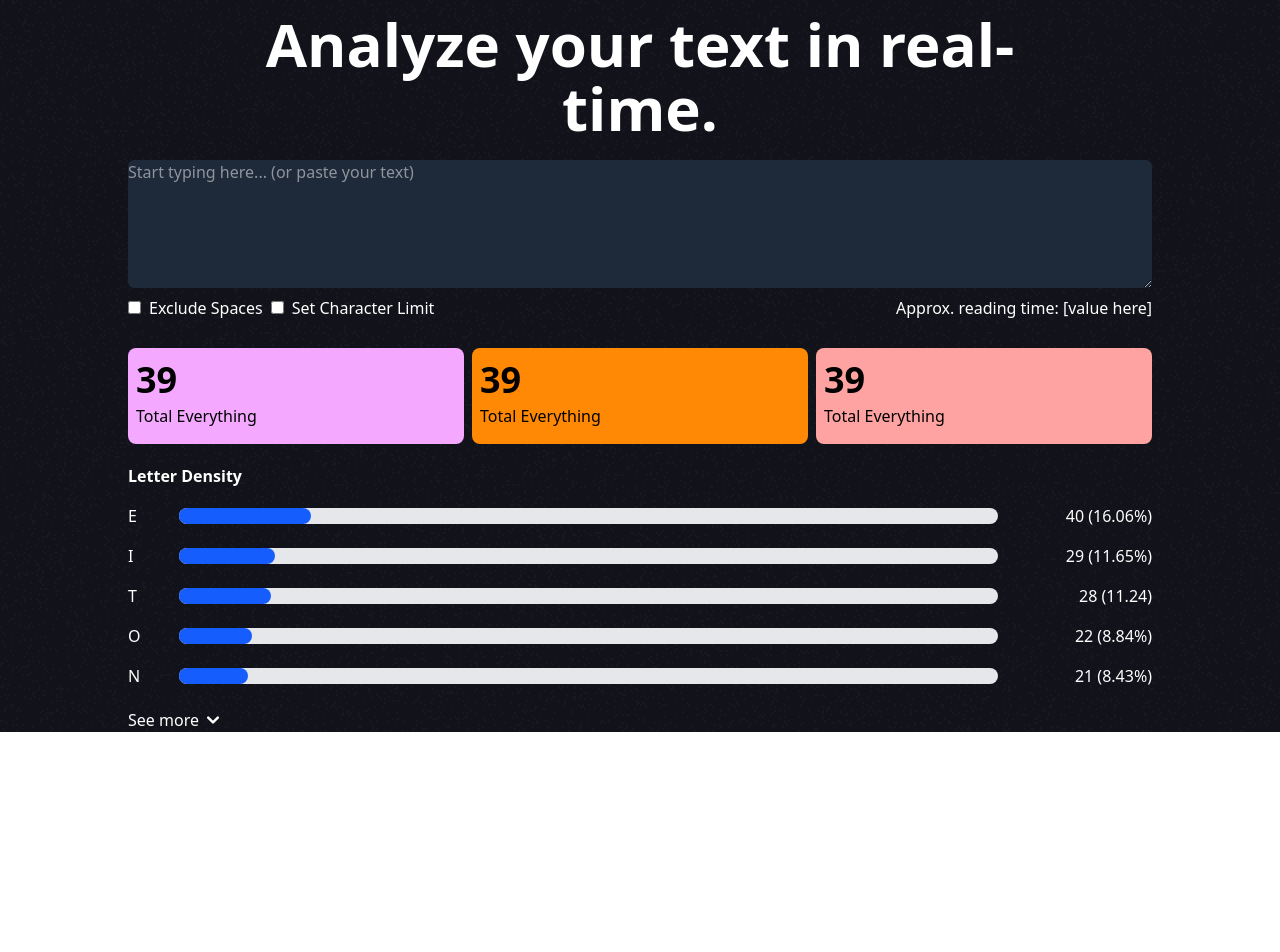
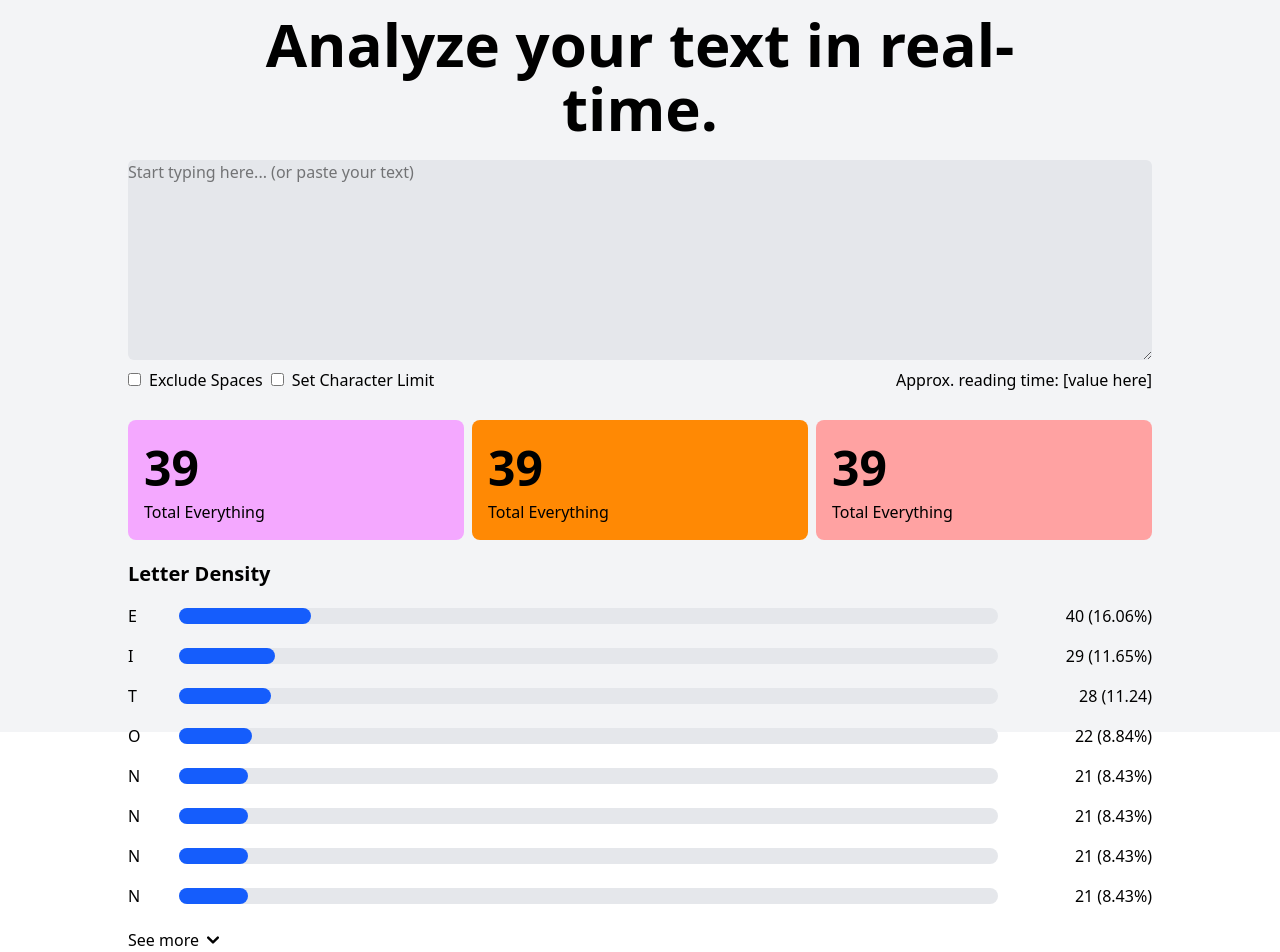
Before and after one commit to WTrygar/character-counter, a Vue app: page / in a window 1280 px wide. Shown: the part 68-1020 px from the top of the page. Before the commit the page ends 800 px from the top, so only its background shows below. Built offline with nearby package versions, Linux system fonts and the light colour scheme.

Commit message:
feat: light mode style and dark mode boilerplate + minor styling fixes

```diff
--- a/index.html
+++ b/index.html
@@ -1,5 +1,5 @@
 <!doctype html>
-<html lang="">
+<html lang="en" class="">
   <head>
     <meta charset="UTF-8" />
     <link rel="icon" href="/favicon.ico" />
--- a/src/App.vue
+++ b/src/App.vue
@@ -14,18 +14,18 @@ const charCount = computed(() => {
 
 <template>
   <div
-    class="flex flex-col content-center px-[3%] sm:px-[3%] md:px-[10%] bg-[url(/src/assets/images/bg-dark-theme.png)] h-screen text-white"
+    class="min-h-auto relative flex flex-col content-center px-[3%] sm:px-[3%] md:px-[10%] bg-gray-100 dark:bg-gray-900 h-screen text-black dark:text-white"
   >
     <Navbar />
     <h2
-      class="text-center leading-16 sm:mx-5 md:mx-30 text-3xl sm:text-5xl md:text-6xl font-bold m-5"
+      class="text-center sm:leading-16 sm:mx-5 md:mx-30 text-4xl sm:text-5xl md:text-6xl font-bold m-10 sm:m-5"
     >
       Analyze your text in real-time.
     </h2>
 
     <TextArea :message="message" />
     <div
-      class="flex flex-col sm:flex-row sm:justify-stretch sm:w-full h-60 sm:h-30 gap-2 text-black my-5"
+      class="flex flex-col sm:flex-row sm:justify-stretch sm:w-full sm:h-30 gap-2 text-black my-5"
     >
       <CounterBox class="bg-fuchsia-300 sm:w-1/3" />
       <CounterBox class="bg-orange-400 sm:w-1/3" />
--- a/src/components/CounterBox.vue
+++ b/src/components/CounterBox.vue
@@ -1,7 +1,7 @@
 <template>
   <div class="rounded-lg">
-    <div class="p-2">
-      <p class="text-lg font-bold md:text-4xl py-1">39</p>
+    <div class="p-4">
+      <p class="font-bold text-4xl sm:text-5xl py-2">39</p>
       <p class="">Total Everything</p>
     </div>
   </div>
--- a/src/components/LetterDensity.vue
+++ b/src/components/LetterDensity.vue
@@ -1,6 +1,6 @@
 <template>
   <div>
-    <h3 class="font-semibold">Letter Density</h3>
+    <h3 class="font-semibold text-xl">Letter Density</h3>
     <div class="flex flex-row justify-between items-center mt-4">
       <div class="w-1/20">
         <h4>E</h4>
@@ -56,6 +56,39 @@
         <p>21 (8.43%)</p>
       </div>
     </div>
+    <div class="flex flex-row justify-between items-center mt-4">
+      <div class="w-1/20">
+        <h4>N</h4>
+      </div>
+      <div class="w-7/10 sm:w-8/10 h-4 bg-gray-200 rounded-full dark:bg-gray-800">
+        <div class="h-4 bg-blue-600 rounded-full dark:bg-fuchsia-300" style="width: 8.43%"></div>
+      </div>
+      <div class="w-4/20 sm:w-3/20 text-right">
+        <p>21 (8.43%)</p>
+      </div>
+    </div>
+    <div class="flex flex-row justify-between items-center mt-4">
+      <div class="w-1/20">
+        <h4>N</h4>
+      </div>
+      <div class="w-7/10 sm:w-8/10 h-4 bg-gray-200 rounded-full dark:bg-gray-800">
+        <div class="h-4 bg-blue-600 rounded-full dark:bg-fuchsia-300" style="width: 8.43%"></div>
+      </div>
+      <div class="w-4/20 sm:w-3/20 text-right">
+        <p>21 (8.43%)</p>
+      </div>
+    </div>
+    <div class="flex flex-row justify-between items-center mt-4">
+      <div class="w-1/20">
+        <h4>N</h4>
+      </div>
+      <div class="w-7/10 sm:w-8/10 h-4 bg-gray-200 rounded-full dark:bg-gray-800">
+        <div class="h-4 bg-blue-600 rounded-full dark:bg-fuchsia-300" style="width: 8.43%"></div>
+      </div>
+      <div class="w-4/20 sm:w-3/20 text-right">
+        <p>21 (8.43%)</p>
+      </div>
+    </div>
   </div>
   <button class="flex flex-row items-center pt-5">
     <span>See more</span>
--- a/src/components/Navbar.vue
+++ b/src/components/Navbar.vue
@@ -1,10 +1,10 @@
 <template>
   <div class="flex flex-row justify-between py-2.5">
     <div>
-      <img src="/src/assets/images/logo-dark-theme.svg" alt="Logo" />
+      <img src="/src/assets/images/logo-light-theme.svg" alt="Logo" />
     </div>
-    <a class="bg-gray-800 w-8 h-8 flex p-2 rounded-lg content-center">
-      <img src="/src/assets/images/icon-sun.svg" alt="" />
+    <a class="bg-gray-200 w-8 h-8 flex p-2 rounded-lg content-center">
+      <img src="/src/assets/images/icon-moon.svg" alt="" />
     </a>
   </div>
 </template>
--- a/src/components/TextArea.vue
+++ b/src/components/TextArea.vue
@@ -12,20 +12,20 @@ const props = defineProps({
   <textarea
     ref="message"
     placeholder="Start typing here... (or paste your text)"
-    class="bg-gray-800 text-white h-40 resize-y rounded-md"
+    class="bg-gray-200 dark:bg-gray-800 text-black dark:text-white min-h-50 resize-y rounded-md"
   ></textarea>
-  <div class="flex flex-col md:flex-row md:my-2 justify-between text-white">
-    <div class="flex flex-col md:flex-row md:gap-2">
+  <div class="flex flex-col sm:flex-row my-2 justify-between text-white">
+    <div class="flex flex-col sm:flex-row sm:gap-2">
       <div>
         <input type="checkbox" id="one" value="One" />
-        <label class="ms-2" for="one">Exclude Spaces</label>
+        <label class="ms-2 text-black dark:text-white" for="one">Exclude Spaces</label>
       </div>
 
       <div>
         <input type="checkbox" id="two" value="Two" />
-        <label class="ms-2" for="two">Set Character Limit</label>
+        <label class="ms-2 text-black dark:text-white" for="two">Set Character Limit</label>
       </div>
     </div>
-    <p>Approx. reading time: [value here]</p>
+    <p class="ms-2 text-black dark:text-white">Approx. reading time: [value here]</p>
   </div>
 </template>
```
